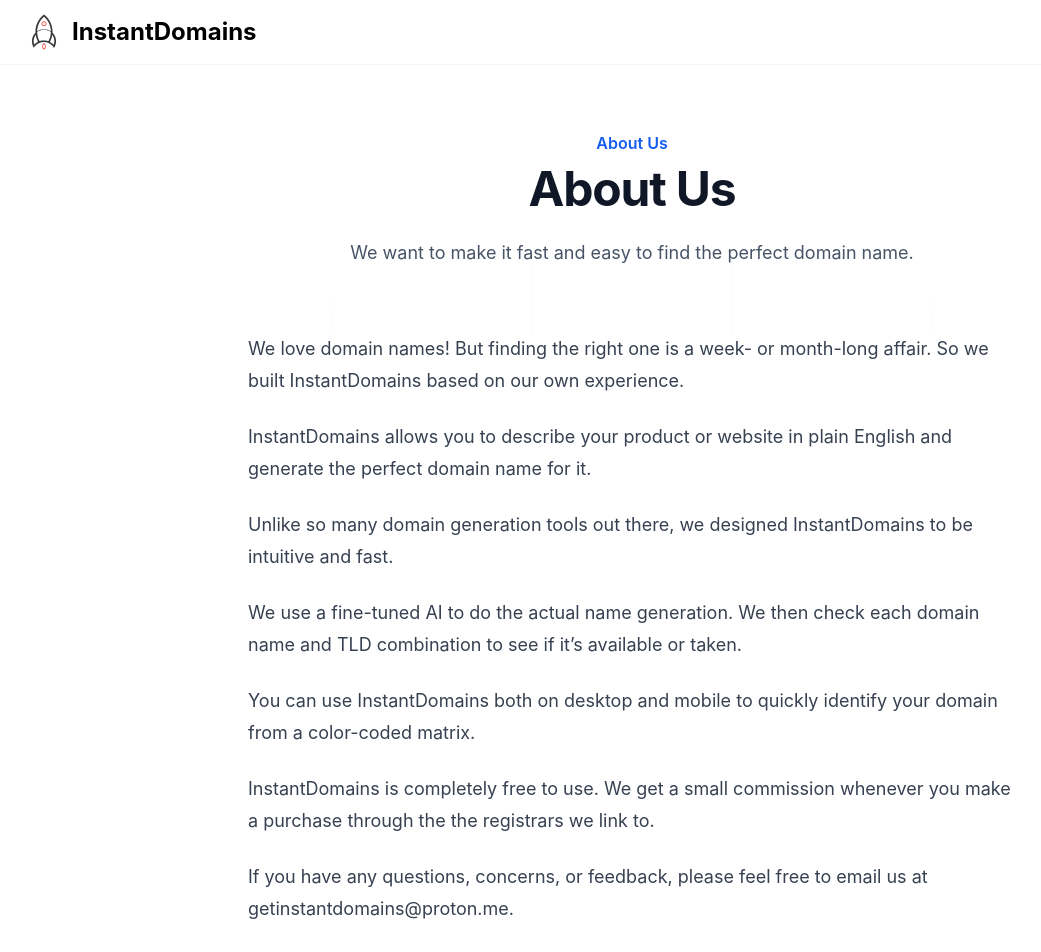
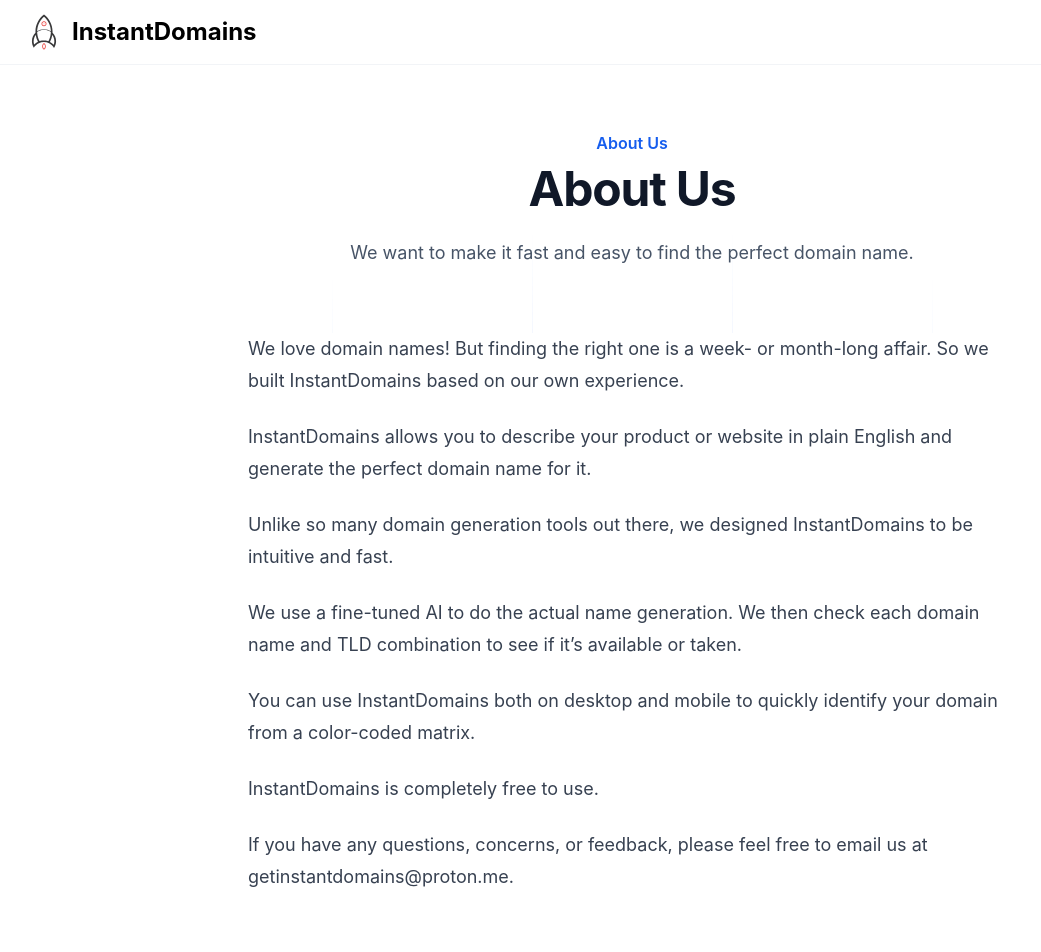
Before and after one commit to InstantDomainsHQ/app, a Next.js app in the folder frontend/: page /about in a window 1280 px wide. Shown: the top 952 px of the page, without its empty margins (8-1049 px from the left). Built offline with nearby package versions, Linux system fonts and the light colour scheme; no server answers.

Commit message:
Remove about us commission info and set console logging to debug mode

```diff
--- a/frontend/src/components/search/index.tsx
+++ b/frontend/src/components/search/index.tsx
@@ -1,4 +1,4 @@
-import {ERROR, getSearchResults, getTlds} from "@/src/components/utils/server-utils";
+import {DEBUG, ERROR, getSearchResults, getTlds} from "@/src/components/utils/server-utils";
 import React, {useEffect, useState} from "react";
 import {useAuthContext} from "@/src/components/context/AuthContext";
 import * as Stomp from '@stomp/stompjs';
@@ -93,9 +93,9 @@
       const existingWhoIsList = oldList.filter(it => it.id === payload.id)
       if (existingWhoIsList && existingWhoIsList.length > 0) {
         const existing = existingWhoIsList[0]
-        console.log(payload)
+        DEBUG(payload)
 
-        console.log("Received:: ", payload)
+        DEBUG("Received:: ", payload)
         if (payload.tld) {
           existing.tlds[payload.tld] = {
             tld: payload.tld,
--- a/frontend/src/pages/about/index.tsx
+++ b/frontend/src/pages/about/index.tsx
@@ -43,7 +43,7 @@
               <p>We use a fine-tuned AI to do the actual name generation. We then check each domain name and TLD combination to see if it’s available or taken.</p>
               <p>You can use InstantDomains both on desktop and mobile to quickly identify your domain from a color-coded matrix.
               </p>
-              <p>InstantDomains is completely free to use. We get a small commission whenever you make a purchase through the the registrars we link to.
+              <p>InstantDomains is completely free to use.
               </p>
               <p>If you have any questions, concerns, or feedback, please feel free to email us at getinstantdomains@proton.me.</p>
             </article>
```
